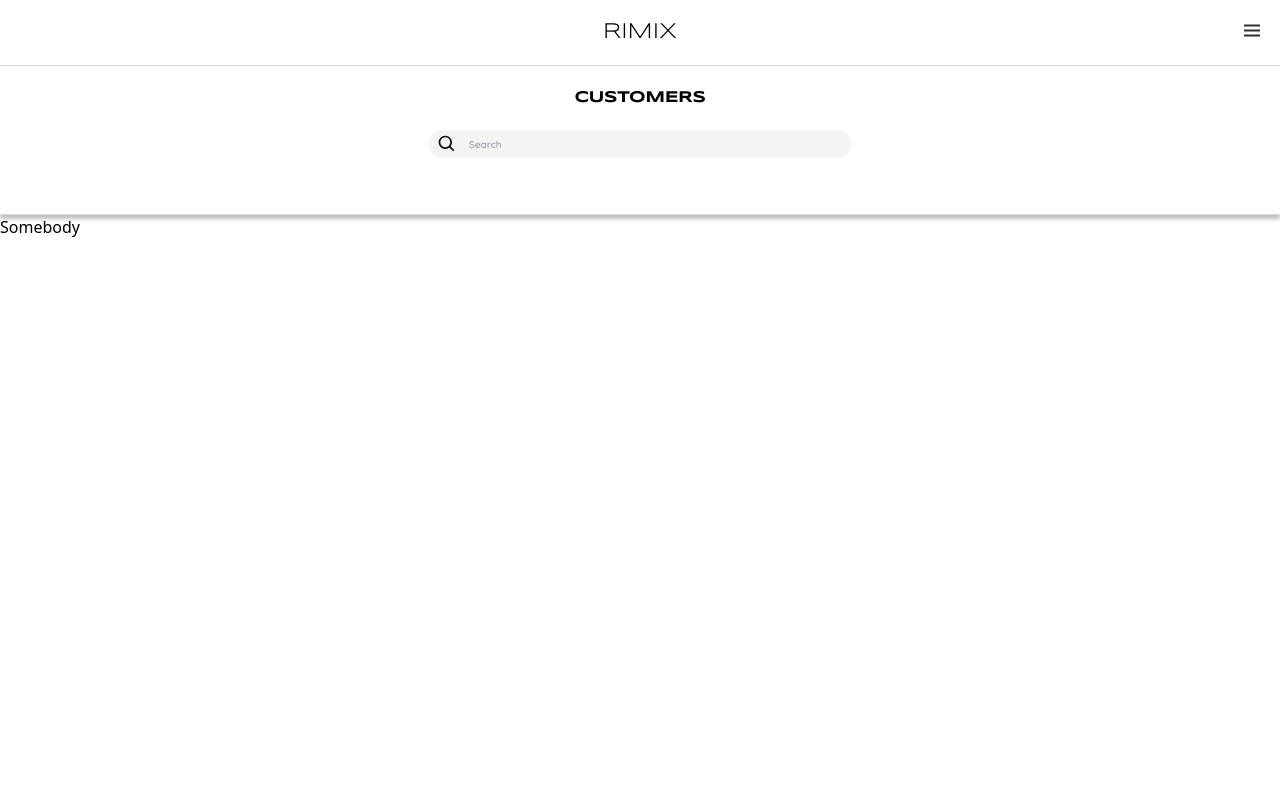
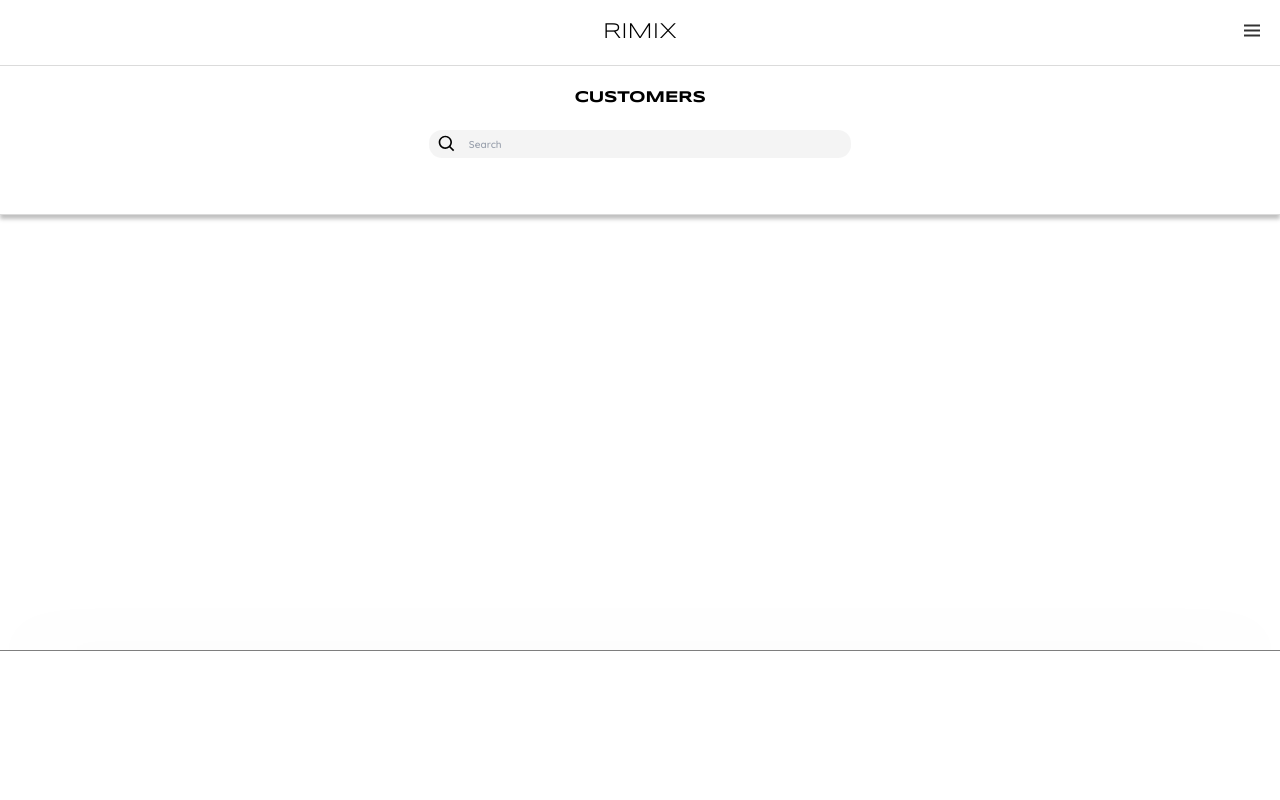
Before and after one commit to EngelbertTeh/Hair-Records-Management-System, a Next.js app: page /en/customers in a window 1280 px wide. Shown: the top 800 px of the page. Built offline with nearby package versions, Linux system fonts and the light colour scheme.

Commit message:
added footer

```diff
--- a/src/app/en/customers/page.tsx
+++ b/src/app/en/customers/page.tsx
@@ -3,8 +3,8 @@ import SearchBar from '@/components/component/SearchBar';
 import { Card, CardContent, CardHeader, CardTitle } from '@/components/ui/card';
 export default function CustomerList() {
   return (
-    <div className="card-container parent gr3">
-      <div className="card-container fc sticky top-0    row-span-1 bg-white bg-opacity-90 backdrop-filter backdrop-blur-md">
+    <div className="container gr3">
+      <div className="header fc sticky top-0 row-span-1 bg-white bg-opacity-90 backdrop-filter backdrop-blur-md">
         <Navbar>RIMIX</Navbar>
         <Card className="panel fc flex-auto ">
           <CardHeader>
@@ -15,8 +15,20 @@ export default function CustomerList() {
           </CardContent>
         </Card>
       </div>
-      <div className="card-container h-[1000px] ">
-        <Card className="panel min-h-full">Somebody</Card>
+      <div className="card-container h-[500px] bg ">
+        <Card className="panel min-h-full flex flex-col justify-end">
+          Somebody Somebody Somebody Somebody Somebody Somebody Somebody
+          Somebody Somebody Somebody Somebody Somebody Somebody Somebody
+          Somebody Somebody Somebody Somebody Somebody Somebody Somebody
+          Somebody Somebody Somebody Somebody Somebody Somebody Somebody
+          Somebody Somebody Somebody Somebody Somebody Somebody Somebody
+          Somebody Somebody Somebody Somebody Somebody Somebody Somebody
+          Somebody Somebody Somebody Somebody
+        </Card>
+      </div>
+
+      <div className="footer h-[150px] bg-white  w-full fixed bottom-0  backdrop-filter backdrop-blur-sm">
+        <div className="gradient-blur absolute bottom-[100%]"></div>
       </div>
     </div>
   );
--- a/src/app/globals.css
+++ b/src/app/globals.css
@@ -94,6 +94,21 @@
     @apply flex flex-col;
   }
 
+  .gr3 {
+    @apply grid grid-rows-[215px_minmax(0,1fr)];
+  }
+
+  .gradient-blur {
+    mask: linear-gradient(
+      to bottom,
+      rgba(0, 0, 0, 0) 10%,
+      rgba(0, 0, 0, 0.9) 70%,
+      rgba(0, 0, 0, 1) 100%
+    );
+
+    @apply h-[100px]  min-w-full backdrop-filter backdrop-blur-2xl backdrop-brightness-125 backdrop-opacity-95;
+  }
+
   @media (prefers-color-scheme: dark) {
     body {
     }
@@ -101,19 +116,23 @@
 }
 
 @layer components {
-  .card-container {
-    @apply min-h-full;
-    &.parent {
-      @apply min-h-screen;
-    }
+  .container {
+    @apply min-h-screen min-w-full;
+
     /* this will apply shadow on the last child panel of the first group container, and will not apply shadow on the last child panel of subsequent group containers */
-    &.parent > :first-child > :last-child {
+    & .header > :last-child {
       @apply shadow-[0px_4px_4px_rgba(0,0,0,0.25)];
     }
 
-    &.gr3 {
-      @apply grid grid-rows-[215px_minmax(0,1fr)];
+    & .body {
     }
+
+    & .footer {
+      @apply border-t-[1px] border-[rgb(0,0,0,0.5)];
+    }
+  }
+  .card-container {
+    @apply min-h-full;
   }
 
   .navbar {
--- a/src/app/layout.tsx
+++ b/src/app/layout.tsx
@@ -20,9 +20,6 @@ export default function RootLayout({
   //TODO: Understand NextFont
   return (
     <html lang="en">
-      <head>
-        <link rel="stylesheet" />
-      </head>
       <body
         className={`${syncopateRegular.variable} ${syncopateBold.variable} ${quickSandRegular.variable} ${quickSandSmBold.variable}  `}
       >
```
